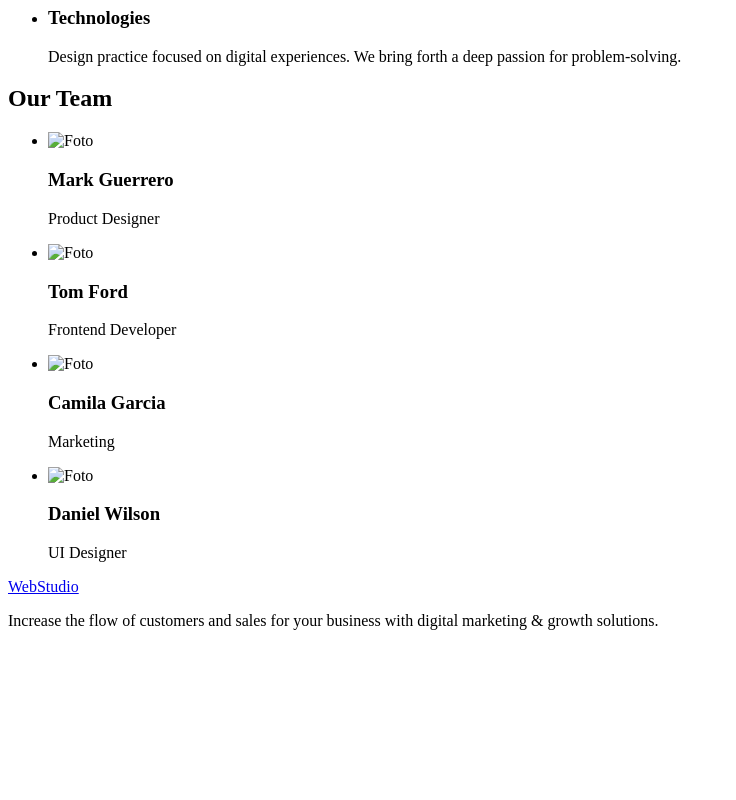
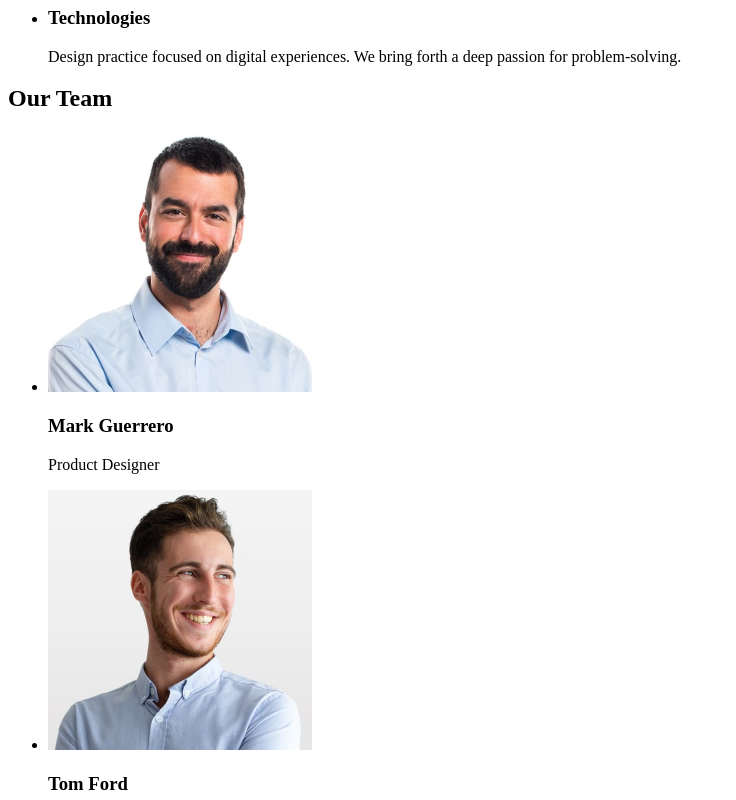
Before and after one commit to Serhii-Diahil/goit-markup-hw-01, a plain HTML site: page index.html in a window 1280 px wide. Shown: the part 480-1280 px from the top of the page, without its empty margins (0-736 px from the left). Before the commit the page ends 1126 px from the top, so only its background shows below. Drawn offline with Linux system fonts and the light colour scheme.

Commit message:
final markup

```diff
--- a/index.html
+++ b/index.html
@@ -3,7 +3,7 @@
   <head>
     <meta charset="UTF-8" />
     <meta name="viewport" content="width=device-width, initial-scale=1.0" />
-    <title>Document</title>
+    <title>Web Studio</title>
   </head>
   <body>
     <header>
@@ -15,6 +15,7 @@
           <li><a href="">Contacts</a></li>
         </ul>
       </nav>
+
       <address>
         <ul>
           <li>
@@ -26,12 +27,15 @@
         </ul>
       </address>
     </header>
+
     <main>
       <section>
         <h1>Effective Solutions for Your Business</h1>
         <button type="button">Order Service</button>
       </section>
+
       <section>
+        <h2 hidden>Menu</h2>
         <ul>
           <li>
             <h3>Strategy</h3>
@@ -63,26 +67,47 @@
           </li>
         </ul>
       </section>
+
       <section>
         <h2>Our Team</h2>
         <ul>
           <li>
-            <img src="" alt="Foto" width="" />
+            <img
+              src="./images/team_img_1.jpg"
+              alt="Foto"
+              width="264"
+              height="260"
+            />
             <h3>Mark Guerrero</h3>
             <p>Product Designer</p>
           </li>
           <li>
-            <img src="" alt="Foto" width="" />
+            <img
+              src="./images/team_img_2.jpg"
+              alt="Foto"
+              width="264"
+              height="260"
+            />
             <h3>Tom Ford</h3>
             <p>Frontend Developer</p>
           </li>
           <li>
-            <img src="" alt="Foto" width="" />
+            <img
+              src="./images/team_img_3.jpg"
+              alt="Foto"
+              width="264"
+              height="260"
+            />
             <h3>Camila Garcia</h3>
             <p>Marketing</p>
           </li>
           <li>
-            <img src="" alt="Foto" width="" />
+            <img
+              src="./images/team_img_4.jpg"
+              alt="Foto"
+              width="264"
+              height="260"
+            />
             <h3>Daniel Wilson</h3>
             <p>UI Designer</p>
           </li>
```
Also changed, not shown: images/team_img_1.jpg (renamed from images/img-3.jpg), images/team_img_2.jpg (renamed from images/img-4.jpg), images/team_img_3.jpg (renamed from images/img-2.jpg), images/team_img_4.jpg (renamed from images/img_1.jpg).
